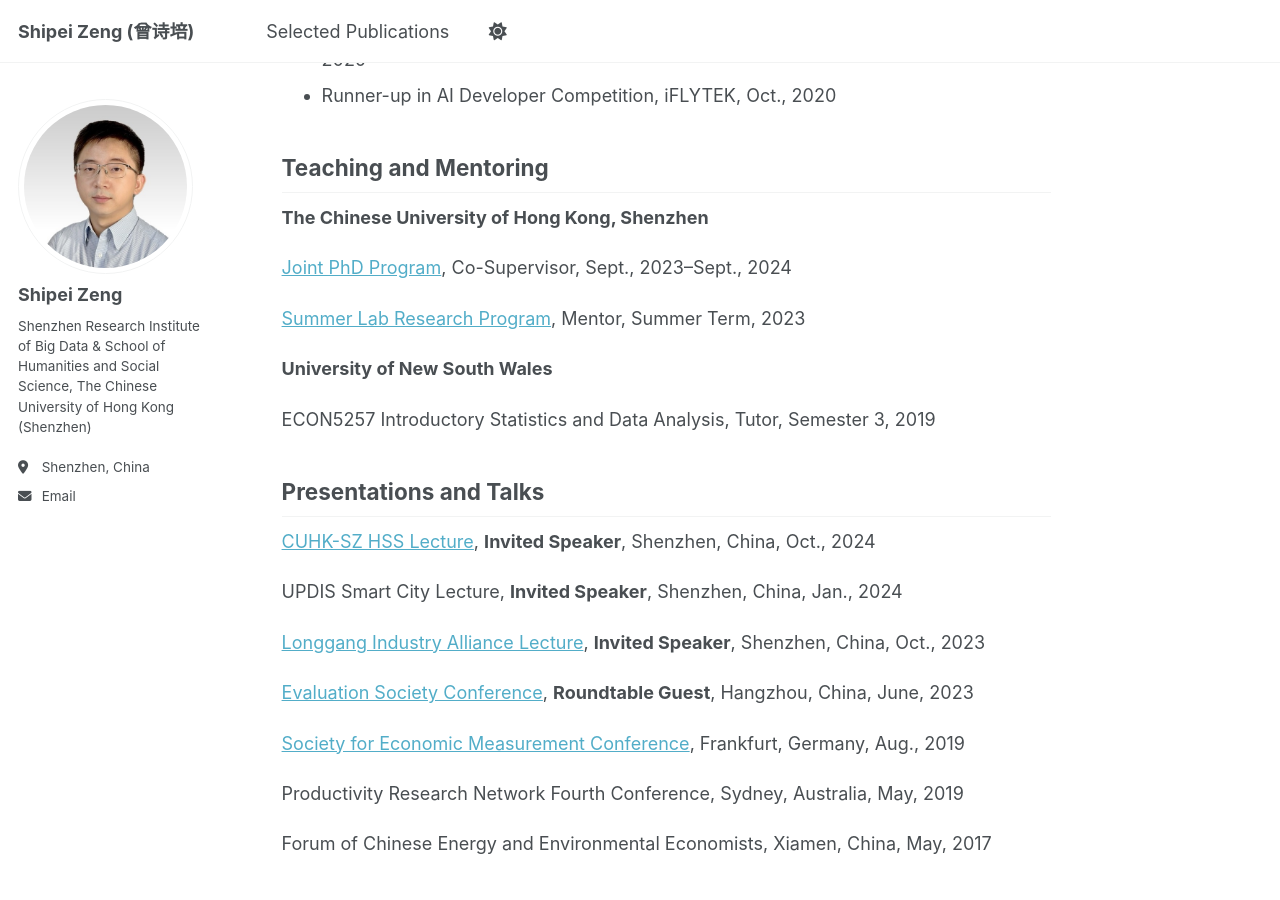
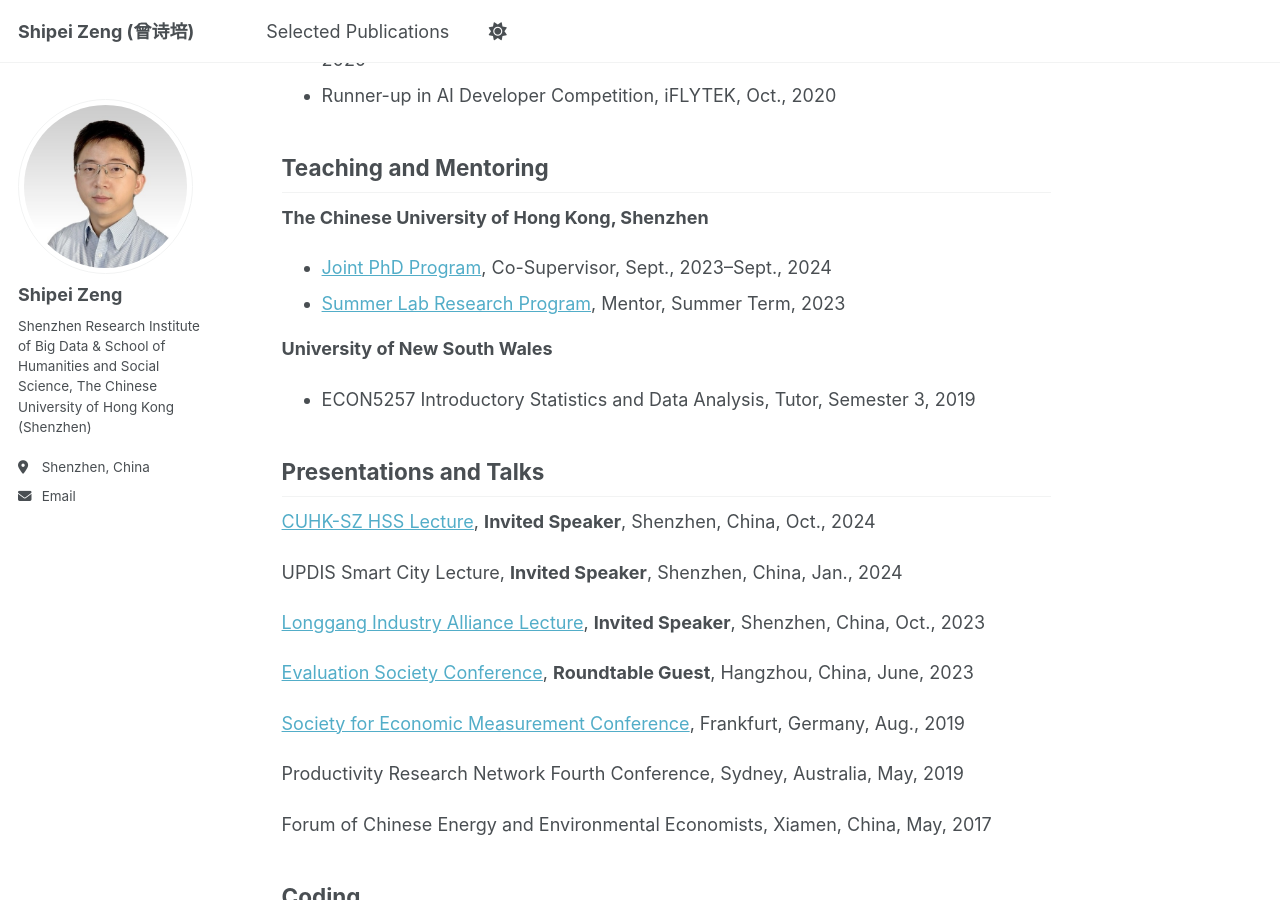
Before and after one commit to shipei-zeng/shipei-zeng.github.io, a Jekyll site: the page built from _pages/about.md, in a window 1280 px wide and 900 px high, scrolled down 1123 px. Built offline with Jekyll 4.4.1, drawn with Linux system fonts in a browser that asks for light colours; a script that is not in the unit is left out.

```diff
--- a/_pages/about.md
+++ b/_pages/about.md
@@ -26,14 +26,11 @@ Honours and Awards
 Teaching and Mentoring
 ------
 **The Chinese University of Hong Kong, Shenzhen**
-
-[Joint PhD Program](https://www.sribd.cn/en/article/928), Co-Supervisor, Sept., 2023--Sept., 2024
-
-[Summer Lab Research Program](https://www.science.nus.edu.sg/wp-content/uploads/2023/01/CUHK-SZ-SLR-Programme-2023.pdf), Mentor, Summer Term, 2023
+- [Joint PhD Program](https://www.sribd.cn/en/article/928), Co-Supervisor, Sept., 2023--Sept., 2024
+- [Summer Lab Research Program](https://www.science.nus.edu.sg/wp-content/uploads/2023/01/CUHK-SZ-SLR-Programme-2023.pdf), Mentor, Summer Term, 2023
 
 **University of New South Wales**
-
-ECON5257 Introductory Statistics and Data Analysis, Tutor, Semester 3, 2019
+- ECON5257 Introductory Statistics and Data Analysis, Tutor, Semester 3, 2019
 
 Presentations and Talks
 ------
```
